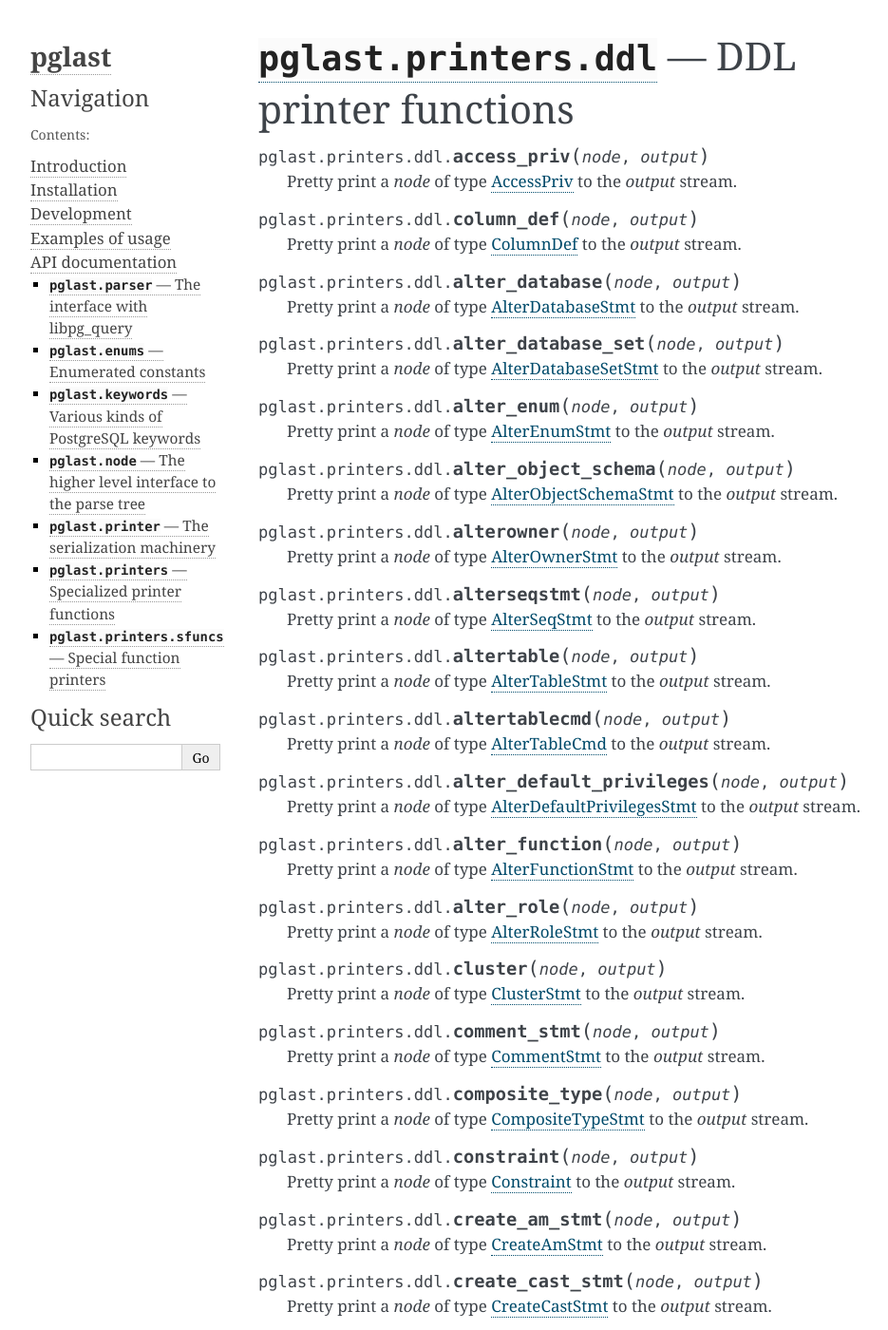
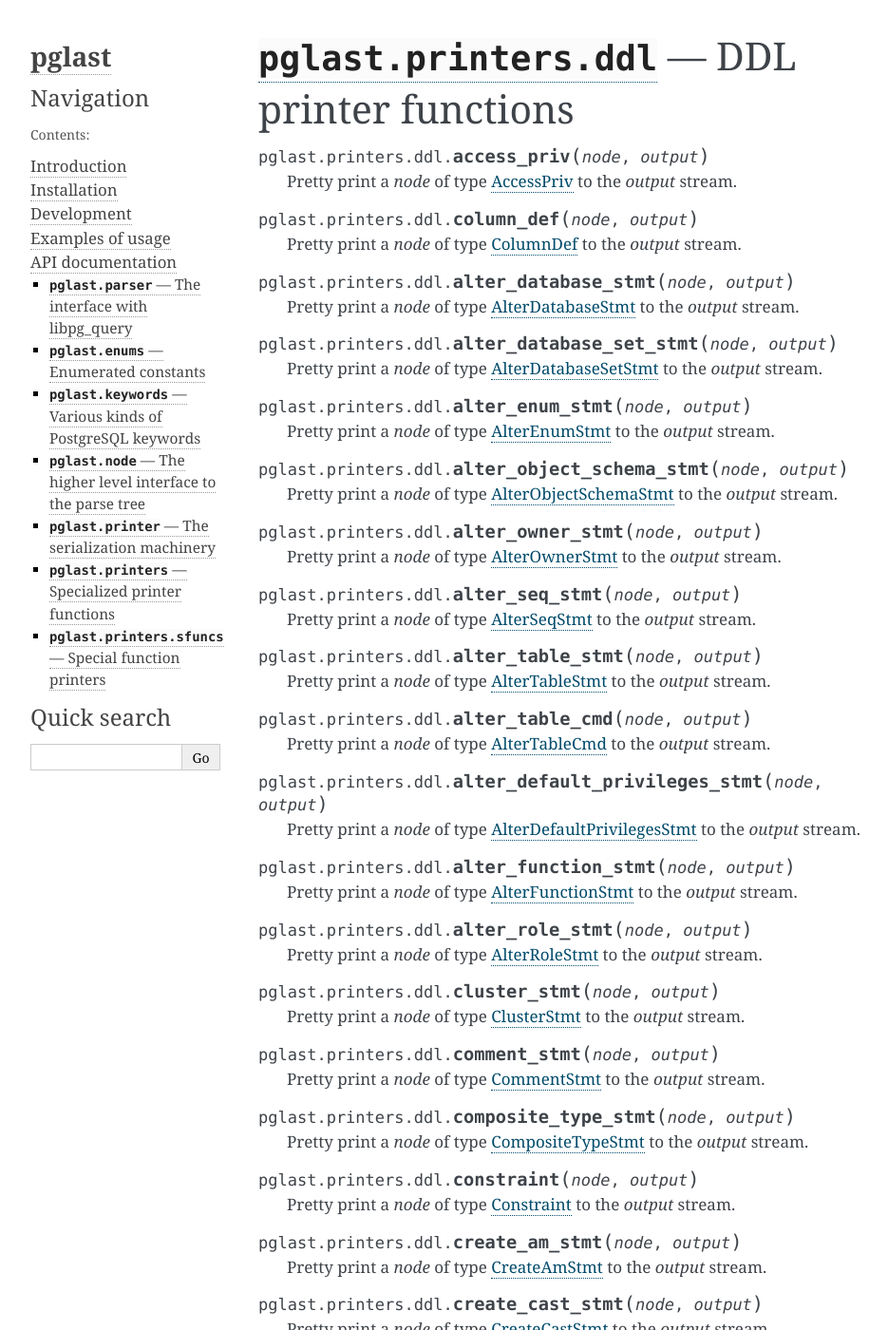
Before and after one commit to lelit/pglast, a Sphinx documentation site: the page built from docs/ddl.rst, in a window 1280 px wide and 1400 px high. Shown: the whole window at 95% size, without its empty margins (148-1083 px from the left). Built offline with Sphinx 7.4.7, drawn with Linux system fonts in a browser that asks for light colours; some of the changed text lies outside the part shown.

Commit message:
Regenerate printers documentation

```diff
--- a/docs/ddl.rst
+++ b/docs/ddl.rst
@@ -26,73 +26,73 @@
 
 .. index:: AlterDatabaseStmt
 
-.. function:: alter_database(node, output)
+.. function:: alter_database_stmt(node, output)
 
    Pretty print a `node` of type `AlterDatabaseStmt <https://github.com/lfittl/libpg_query/blob/d710cb0/src/postgres/include/nodes/parsenodes.h#L3031>`__ to the `output` stream.
 
 .. index:: AlterDatabaseSetStmt
 
-.. function:: alter_database_set(node, output)
+.. function:: alter_database_set_stmt(node, output)
 
    Pretty print a `node` of type `AlterDatabaseSetStmt <https://github.com/lfittl/libpg_query/blob/d710cb0/src/postgres/include/nodes/parsenodes.h#L3038>`__ to the `output` stream.
 
 .. index:: AlterEnumStmt
 
-.. function:: alter_enum(node, output)
+.. function:: alter_enum_stmt(node, output)
 
    Pretty print a `node` of type `AlterEnumStmt <https://github.com/lfittl/libpg_query/blob/d710cb0/src/postgres/include/nodes/parsenodes.h#L2973>`__ to the `output` stream.
 
 .. index:: AlterObjectSchemaStmt
 
-.. function:: alter_object_schema(node, output)
+.. function:: alter_object_schema_stmt(node, output)
 
    Pretty print a `node` of type `AlterObjectSchemaStmt <https://github.com/lfittl/libpg_query/blob/d710cb0/src/postgres/include/nodes/parsenodes.h#L2827>`__ to the `output` stream.
 
 .. index:: AlterOwnerStmt
 
-.. function:: alterowner(node, output)
+.. function:: alter_owner_stmt(node, output)
 
    Pretty print a `node` of type `AlterOwnerStmt <https://github.com/lfittl/libpg_query/blob/d710cb0/src/postgres/include/nodes/parsenodes.h#L2841>`__ to the `output` stream.
 
 .. index:: AlterSeqStmt
 
-.. function:: alterseqstmt(node, output)
+.. function:: alter_seq_stmt(node, output)
 
    Pretty print a `node` of type `AlterSeqStmt <https://github.com/lfittl/libpg_query/blob/d710cb0/src/postgres/include/nodes/parsenodes.h#L2474>`__ to the `output` stream.
 
 .. index:: AlterTableStmt
 
-.. function:: altertable(node, output)
+.. function:: alter_table_stmt(node, output)
 
    Pretty print a `node` of type `AlterTableStmt <https://github.com/lfittl/libpg_query/blob/d710cb0/src/postgres/include/nodes/parsenodes.h#L1687>`__ to the `output` stream.
 
 .. index:: AlterTableCmd
 
-.. function:: altertablecmd(node, output)
+.. function:: alter_table_cmd(node, output)
 
    Pretty print a `node` of type `AlterTableCmd <https://github.com/lfittl/libpg_query/blob/d710cb0/src/postgres/include/nodes/parsenodes.h#L1774>`__ to the `output` stream.
 
 .. index:: AlterDefaultPrivilegesStmt
 
-.. function:: alter_default_privileges(node, output)
+.. function:: alter_default_privileges_stmt(node, output)
 
    Pretty print a `node` of type `AlterDefaultPrivilegesStmt <https://github.com/lfittl/libpg_query/blob/d710cb0/src/postgres/include/nodes/parsenodes.h#L1921>`__ to the `output` stream.
 
 .. index:: AlterFunctionStmt
 
-.. function:: alter_function(node, output)
+.. function:: alter_function_stmt(node, output)
 
    Pretty print a `node` of type `AlterFunctionStmt <https://github.com/lfittl/libpg_query/blob/d710cb0/src/postgres/include/nodes/parsenodes.h#L2765>`__ to the `output` stream.
 
 .. index:: AlterRoleStmt
 
-.. function:: alter_role(node, output)
+.. function:: alter_role_stmt(node, output)
 
    Pretty print a `node` of type `AlterRoleStmt <https://github.com/lfittl/libpg_query/blob/d710cb0/src/postgres/include/nodes/parsenodes.h#L2436>`__ to the `output` stream.
 
 .. index:: ClusterStmt
 
-.. function:: cluster(node, output)
+.. function:: cluster_stmt(node, output)
 
    Pretty print a `node` of type `ClusterStmt <https://github.com/lfittl/libpg_query/blob/d710cb0/src/postgres/include/nodes/parsenodes.h#L3070>`__ to the `output` stream.
 
@@ -104,7 +104,7 @@
 
 .. index:: CompositeTypeStmt
 
-.. function:: composite_type(node, output)
+.. function:: composite_type_stmt(node, output)
 
    Pretty print a `node` of type `CompositeTypeStmt <https://github.com/lfittl/libpg_query/blob/d710cb0/src/postgres/include/nodes/parsenodes.h#L2940>`__ to the `output` stream.
 
@@ -140,7 +140,7 @@
 
 .. index:: CreateEnumStmt
 
-.. function:: createenum(node, output)
+.. function:: create_enum_stmt(node, output)
 
    Pretty print a `node` of type `CreateEnumStmt <https://github.com/lfittl/libpg_query/blob/d710cb0/src/postgres/include/nodes/parsenodes.h#L2951>`__ to the `output` stream.
 
@@ -198,7 +198,7 @@
 
 .. index:: CreatePolicyStmt
 
-.. function:: create_policy(node, output)
+.. function:: create_policy_stmt(node, output)
 
    Pretty print a `node` of type `CreatePolicyStmt <https://github.com/lfittl/libpg_query/blob/d710cb0/src/postgres/include/nodes/parsenodes.h#L2306>`__ to the `output` stream.
 
@@ -313,13 +313,13 @@
 
 .. index:: DiscardStmt
 
-.. function:: discard(node, output)
+.. function:: discard_stmt(node, output)
 
    Pretty print a `node` of type `DiscardStmt <https://github.com/lfittl/libpg_query/blob/d710cb0/src/postgres/include/nodes/parsenodes.h#L3178>`__ to the `output` stream.
 
 .. index:: DoStmt
 
-.. function:: do(node, output)
+.. function:: do_stmt(node, output)
 
    Pretty print a `node` of type `DoStmt <https://github.com/lfittl/libpg_query/blob/d710cb0/src/postgres/include/nodes/parsenodes.h#L2778>`__ to the `output` stream.
 
@@ -379,7 +379,7 @@
 
 .. index:: GrantRoleStmt
 
-.. function:: grant_role(node, output)
+.. function:: grant_role_stmt(node, output)
 
    Pretty print a `node` of type `GrantRoleStmt <https://github.com/lfittl/libpg_query/blob/d710cb0/src/postgres/include/nodes/parsenodes.h#L1906>`__ to the `output` stream.
 
@@ -391,7 +391,7 @@
 
 .. index:: LockStmt
 
-.. function:: lock(node, output)
+.. function:: lock_stmt(node, output)
 
    Pretty print a `node` of type `LockStmt <https://github.com/lfittl/libpg_query/blob/d710cb0/src/postgres/include/nodes/parsenodes.h#L3188>`__ to the `output` stream.
 
@@ -427,7 +427,7 @@
 
 .. index:: RenameStmt
 
-.. function:: rename(node, output)
+.. function:: rename_stmt(node, output)
 
    Pretty print a `node` of type `RenameStmt <https://github.com/lfittl/libpg_query/blob/d710cb0/src/postgres/include/nodes/parsenodes.h#L2796>`__ to the `output` stream.
 
@@ -439,18 +439,18 @@
 
 .. index:: VacuumStmt
 
-.. function:: vacuum(node, output)
+.. function:: vacuum_stmt(node, output)
 
    Pretty print a `node` of type `VacuumStmt <https://github.com/lfittl/libpg_query/blob/d710cb0/src/postgres/include/nodes/parsenodes.h#L3098>`__ to the `output` stream.
 
 .. index:: VariableSetStmt
 
-.. function:: variableset(node, output)
+.. function:: variable_set_stmt(node, output)
 
    Pretty print a `node` of type `VariableSetStmt <https://github.com/lfittl/libpg_query/blob/d710cb0/src/postgres/include/nodes/parsenodes.h#L1967>`__ to the `output` stream.
 
 .. index:: ViewStmt
 
-.. function:: viewstmt(node, output)
+.. function:: view_stmt(node, output)
 
    Pretty print a `node` of type `ViewStmt <https://github.com/lfittl/libpg_query/blob/d710cb0/src/postgres/include/nodes/parsenodes.h#L2995>`__ to the `output` stream.
```
Also changed, not shown: other parts of docs/ddl.rst (+2 -2 lines).
